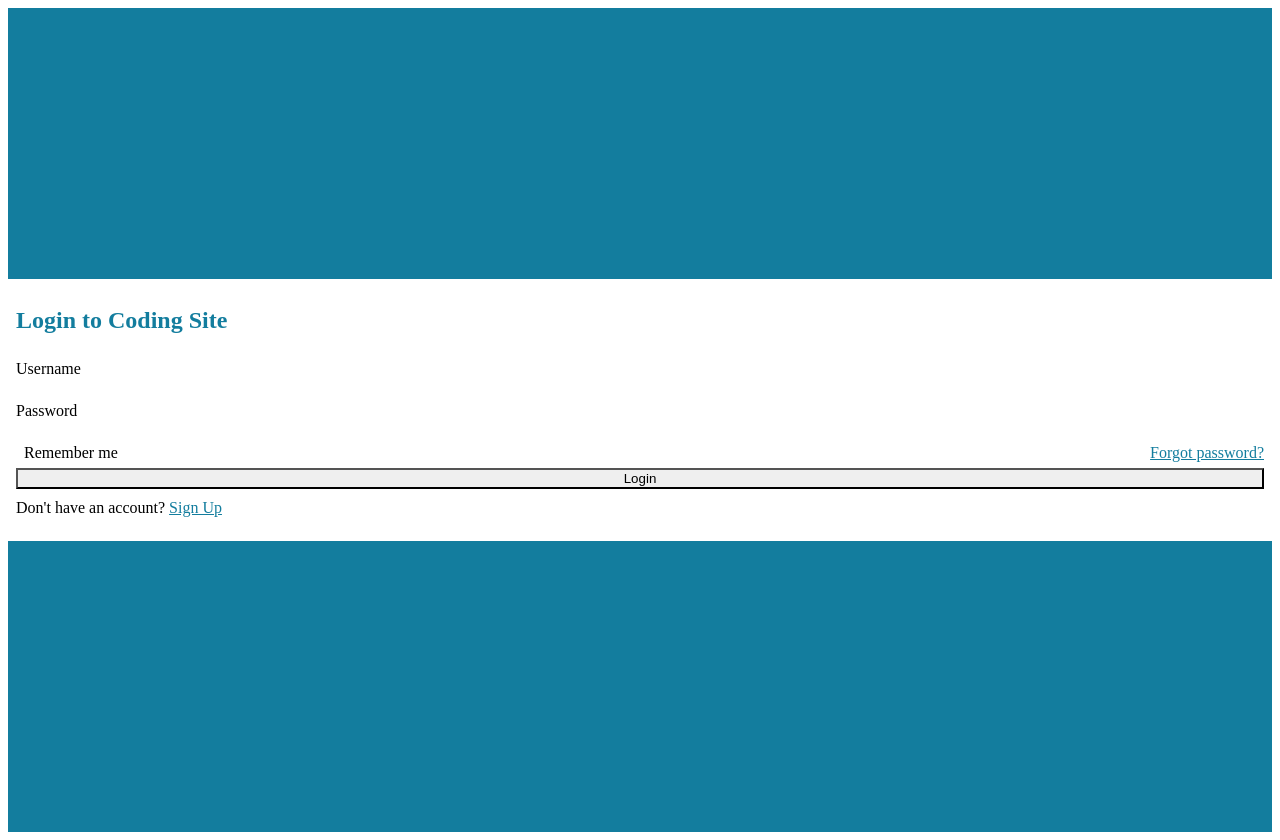
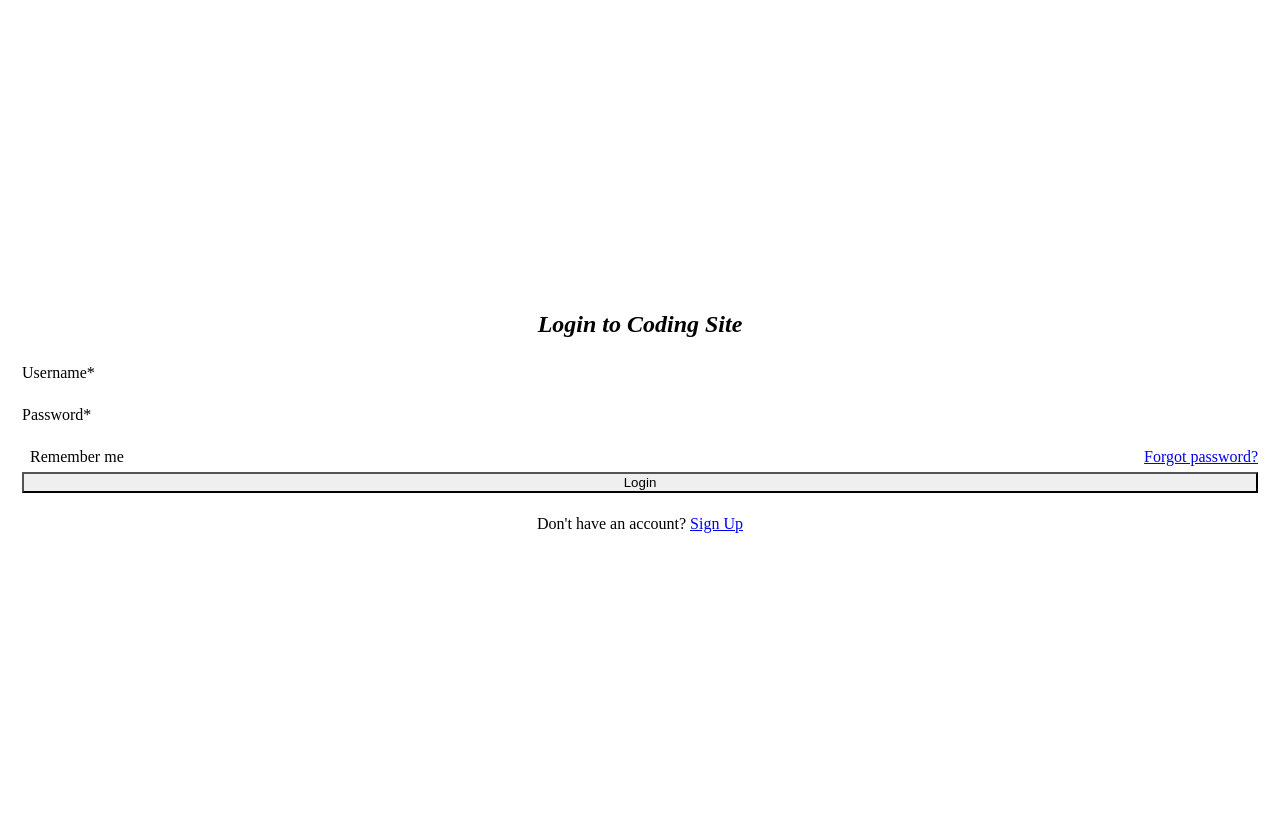
Before and after one commit to RiyaBhatta/Tally, a React (Vite) app in the folder frontend/vite-project/: page /login in a window 1280 px wide. Built offline with nearby package versions, Linux system fonts and the light colour scheme.

Commit message:
Update Login.jsx

```diff
--- a/frontend/vite-project/src/Components/Login.jsx
+++ b/frontend/vite-project/src/Components/Login.jsx
@@ -32,41 +32,49 @@ function LoginPage() {
       display="flex"
       alignItems="center"
       justifyContent="center"
-      py={12} // Added padding top and bottom for consistent spacing
-      bg={useColorModeValue("#137D9E", "#137D9E")}
+      bg={useColorModeValue("gray.50", "gray.800")}
+      py={12}
+      px={6}
     >
       <Box
         maxW="md"
         width="100%"
-        bg={useColorModeValue("white", "#ccc")}
+        bg={useColorModeValue("white", "gray.700")}
         p={8}
-        boxShadow="lg"
-        borderRadius="lg"
-        mt={-20} // Added negative margin to pull the box closer to the top
+        boxShadow="2xl"
+        borderRadius="xl"
       >
-        <VStack spacing={6} align="start">
-          <Heading size="lg" color={useColorModeValue("#137D9E", "#137D9E")}>
+        <VStack spacing={6} align="start" width="100%">
+          <Heading
+            size="lg"
+            textAlign="center"
+            width="100%"
+            color={useColorModeValue("blue.600", "blue.400")}
+            fontStyle="italic"
+          >
             Login to Coding Site
           </Heading>
 
-          <FormControl id="username">
-            <FormLabel color={useColorModeValue("gray.600", "gray.300")}>
+          <FormControl id="username" isRequired>
+            <FormLabel color={useColorModeValue("gray.700", "gray.300")}>
               Username
             </FormLabel>
             <Input
               type="text"
               value={username}
+              fontStyle="italic"
               onChange={(e) => setUsername(e.target.value)}
               bg={useColorModeValue("gray.100", "gray.600")}
-              border="none"
+              border="1px"
+              borderColor={useColorModeValue("gray.300", "gray.500")}
               focusBorderColor="blue.500"
               borderRadius="md"
-              _hover={{ bg: useColorModeValue("gray.200", "gray.500") }}
+              _hover={{ borderColor: "blue.400" }}
             />
           </FormControl>
 
-          <FormControl id="password">
-            <FormLabel color={useColorModeValue("gray.600", "gray.300")}>
+          <FormControl id="password" isRequired>
+            <FormLabel color={useColorModeValue("gray.700", "gray.300")}>
               Password
             </FormLabel>
             <Input
@@ -74,10 +82,11 @@ function LoginPage() {
               value={password}
               onChange={(e) => setPassword(e.target.value)}
               bg={useColorModeValue("gray.100", "gray.600")}
-              border="none"
+              border="1px"
+              borderColor={useColorModeValue("gray.300", "gray.500")}
               focusBorderColor="blue.500"
               borderRadius="md"
-              _hover={{ bg: useColorModeValue("gray.200", "gray.500") }}
+              _hover={{ borderColor: "blue.400" }}
             />
           </FormControl>
 
@@ -89,7 +98,7 @@ function LoginPage() {
             >
               Remember me
             </Checkbox>
-            <Link color="#137D9E" href="#">
+            <Link color="blue.500" href="#">
               Forgot password?
             </Link>
           </HStack>
@@ -100,13 +109,19 @@ function LoginPage() {
             width="100%"
             onClick={handleLogin}
             borderRadius="md"
+            _hover={{ bg: "blue.600" }}
+            _active={{ bg: "blue.700" }}
           >
             Login
           </Button>
 
-          <Text color={useColorModeValue("gray.600", "gray.300")} mt={4}>
+          <Text
+            color={useColorModeValue("gray.600", "gray.300")}
+            width="100%"
+            textAlign="center"
+          >
             Don't have an account?{" "}
-            <Link color="#137D9E" href="/signin">
+            <Link color="blue.500" href="/register">
               Sign Up
             </Link>
           </Text>
```
